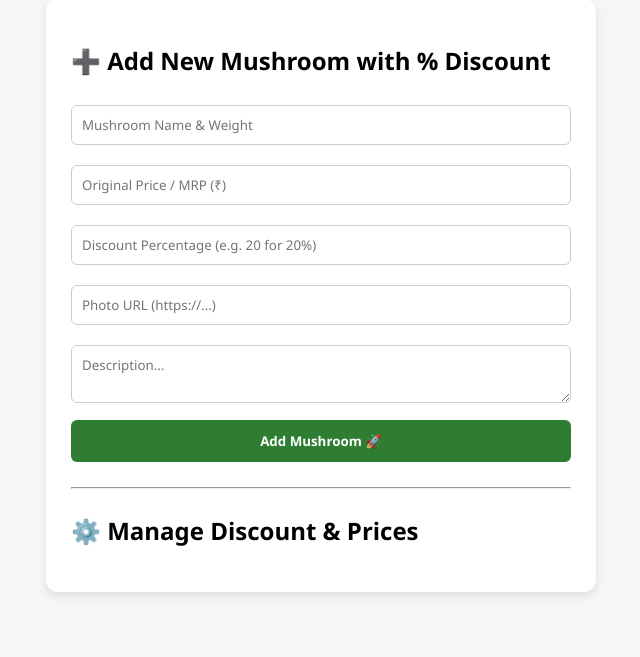
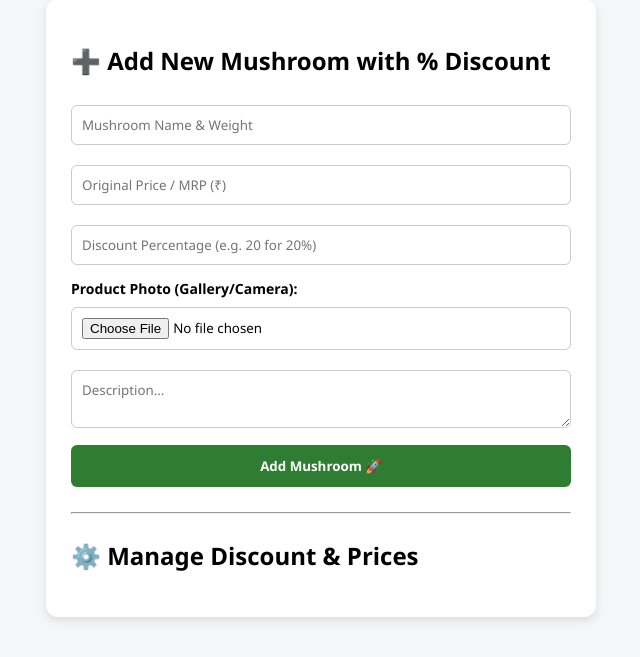
Before and after one commit to mrevilhunter2-pixel/mushroom-shop, a Python web app: template templates/admin.html in a window 1280 px wide. Shown: the part 67-724 px from the top of the page, without its empty margins (319-959 px from the left). Run offline with Jinja, Linux system fonts and the light colour scheme; the template is opened without the code that fills it, so the values that code supplies are empty.

Commit message:
Update admin.html

```diff
--- a/templates/admin.html
+++ b/templates/admin.html
@@ -1,4 +1,4 @@
-<!DOCTYPE html>
+             <!DOCTYPE html>
 <html lang="hi">
 <head>
     <meta charset="UTF-8">
@@ -28,11 +28,14 @@
 
     <div class="container">
         <h2>➕ Add New Mushroom with % Discount</h2>
-        <form action="/admin" method="POST">
+        <form action="/admin" method="POST" enctype="multipart/form-data">
             <input type="text" name="name" placeholder="Mushroom Name & Weight" required>
             <input type="number" name="original_price" placeholder="Original Price / MRP (₹)" required>
             <input type="number" name="discount_percent" placeholder="Discount Percentage (e.g. 20 for 20%)" min="0" max="99" required>
-            <input type="url" name="image_url" placeholder="Photo URL (https://...)" required>
+
+            <label style="font-weight: bold; font-size: 14px;">Product Photo (Gallery/Camera):</label>
+            <input type="file" name="product_image" accept="image/*" required>
+
             <textarea name="description" placeholder="Description..." required></textarea>
             <button type="submit" style="width: 100%; padding: 12px;">Add Mushroom 🚀</button>
         </form>
```
